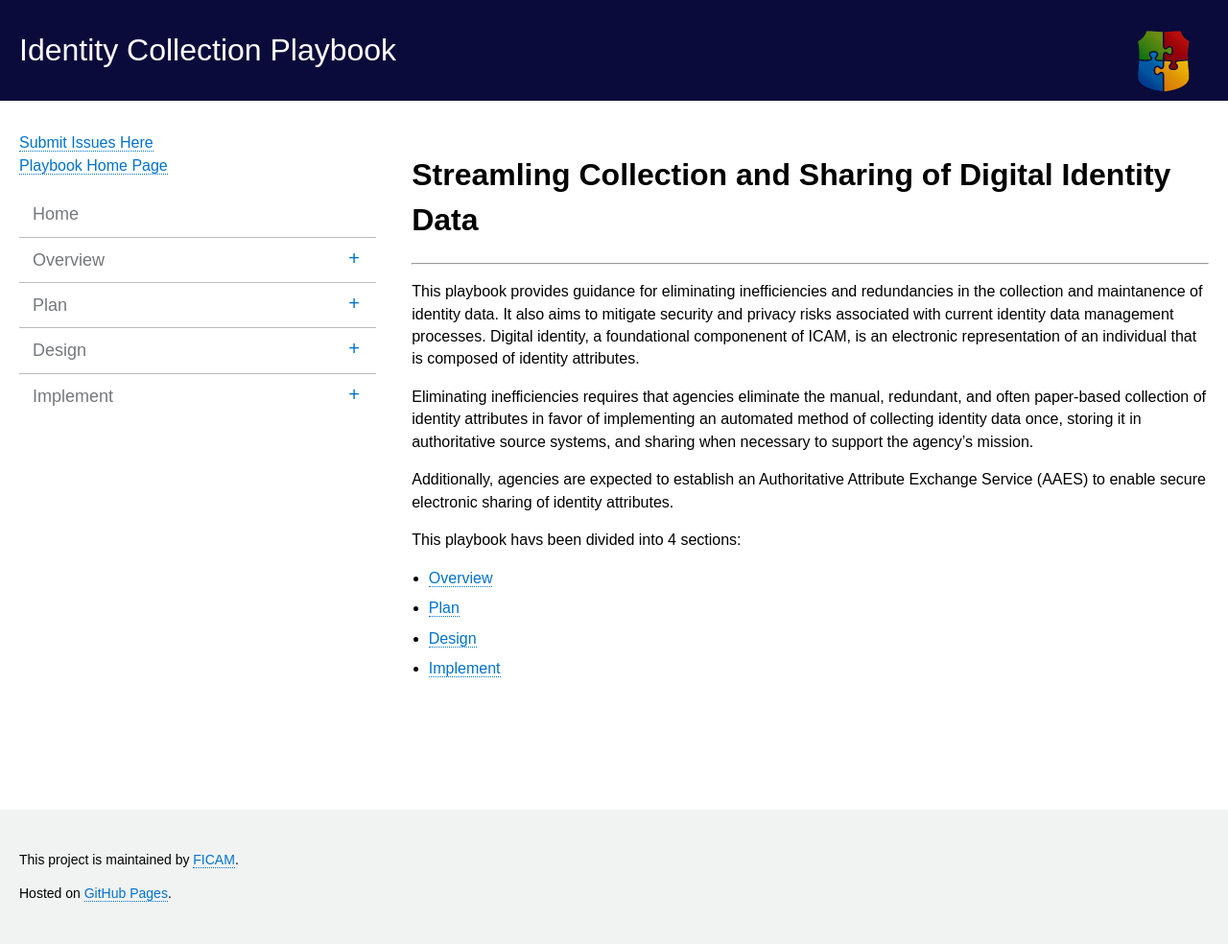
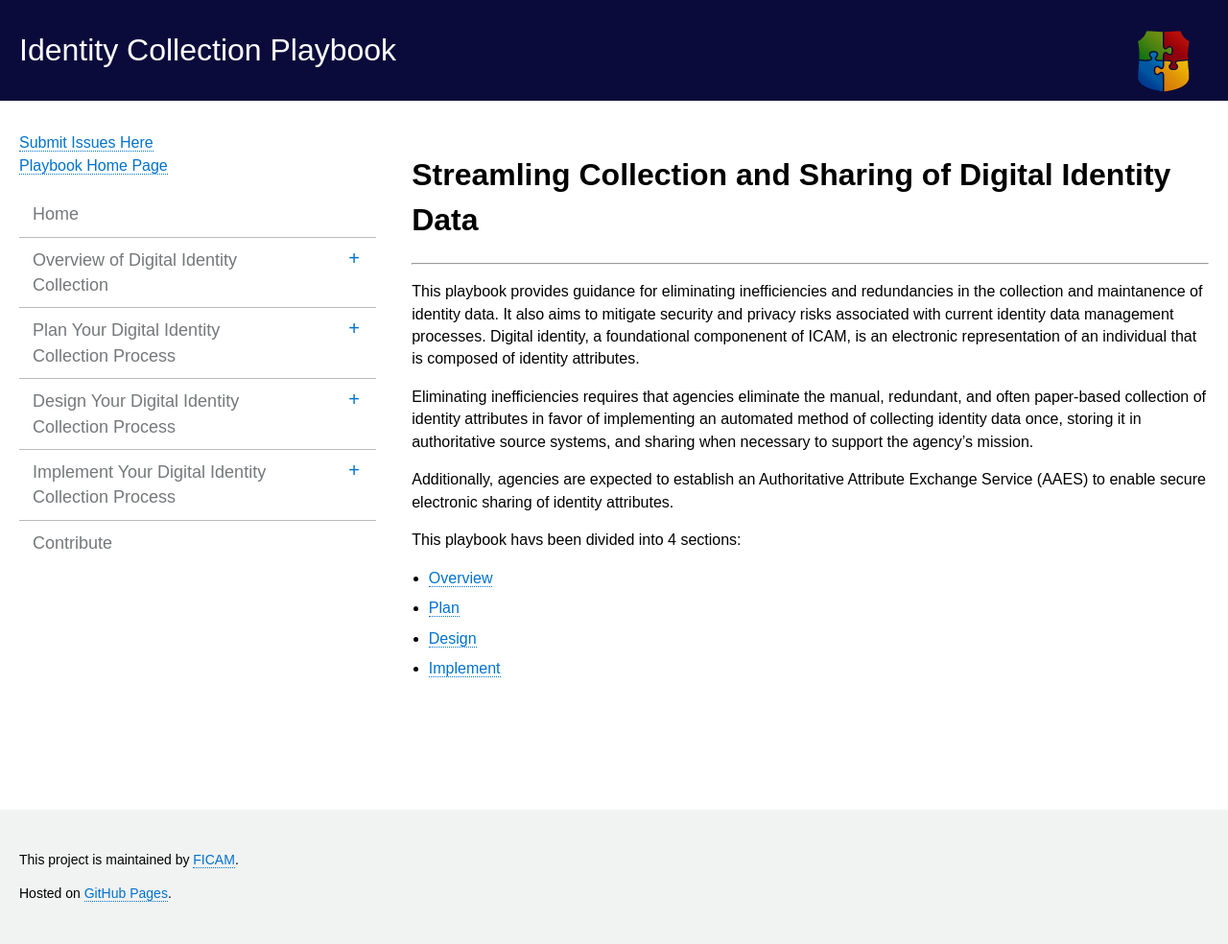
Before and after one commit to bnbuckler/identity-playbook, a Jekyll site: the page built from index.html, in a window 1280 px wide. Shown: the whole page at 96% size. Built offline with Jekyll 4.4.1, drawn with Linux system fonts in a browser that asks for light colours.

Commit message:
Update _config.yml

```diff
--- a/_config.yml
+++ b/_config.yml
@@ -45,26 +45,30 @@ navigation:
   url: index.html
   internal: true
   coll: false
-- text: Overview
+- text: Overview of Digital Identity Collection
   url: overview/index/
   internal: true
   coll: true
   collname: overview
-- text: Plan
+- text: Plan Your Digital Identity Collection Process
   url: plan/index
   internal: true
   coll: true
   collname: plan
-- text: Design
+- text: Design Your Digital Identity Collection Process
   url: design/index
   internal: true
   coll: true
   collname: design
-- text: Implement
+- text: Implement Your Digital Identity Collection Process
   url: implement/index/
   internal: true
   coll: true
   collname: implement
+- text: Contribute
+  url: contribute
+  internal: true
+  coll: false
 
 collections:
   overview:
```
